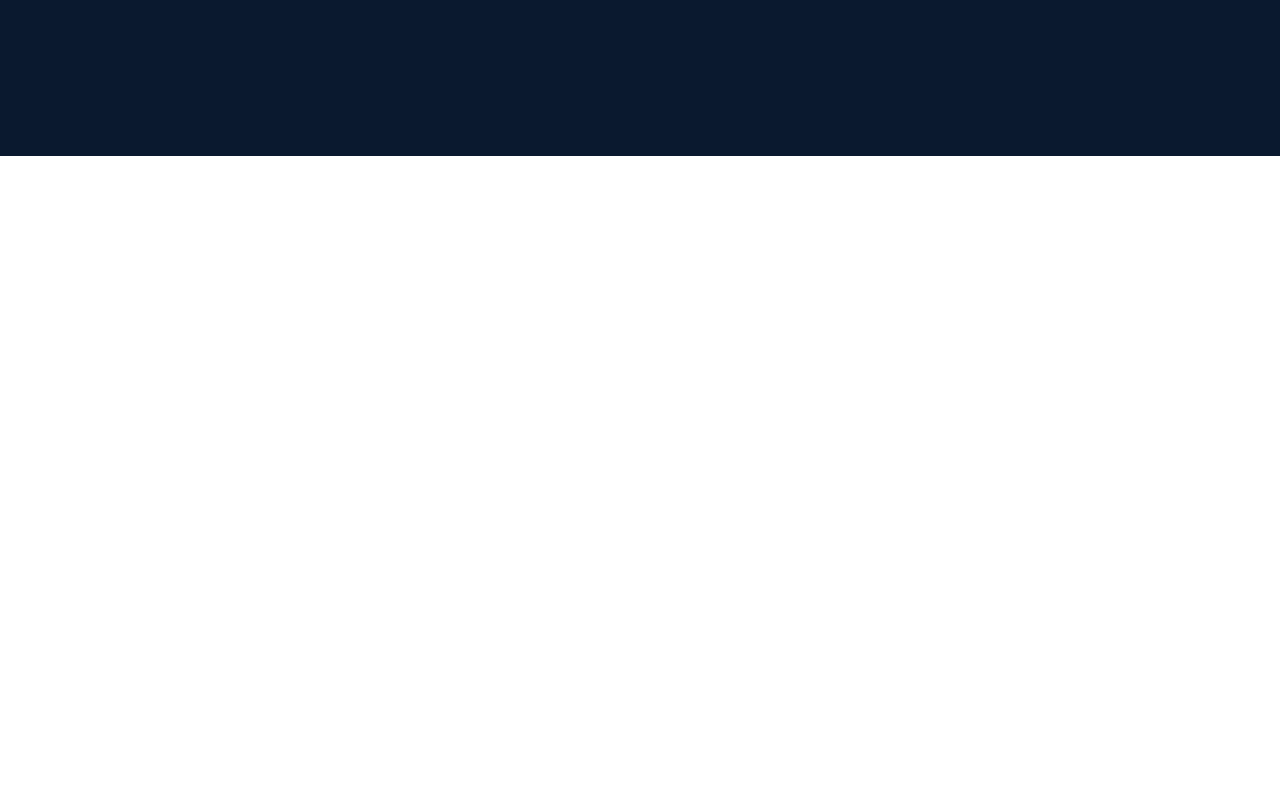
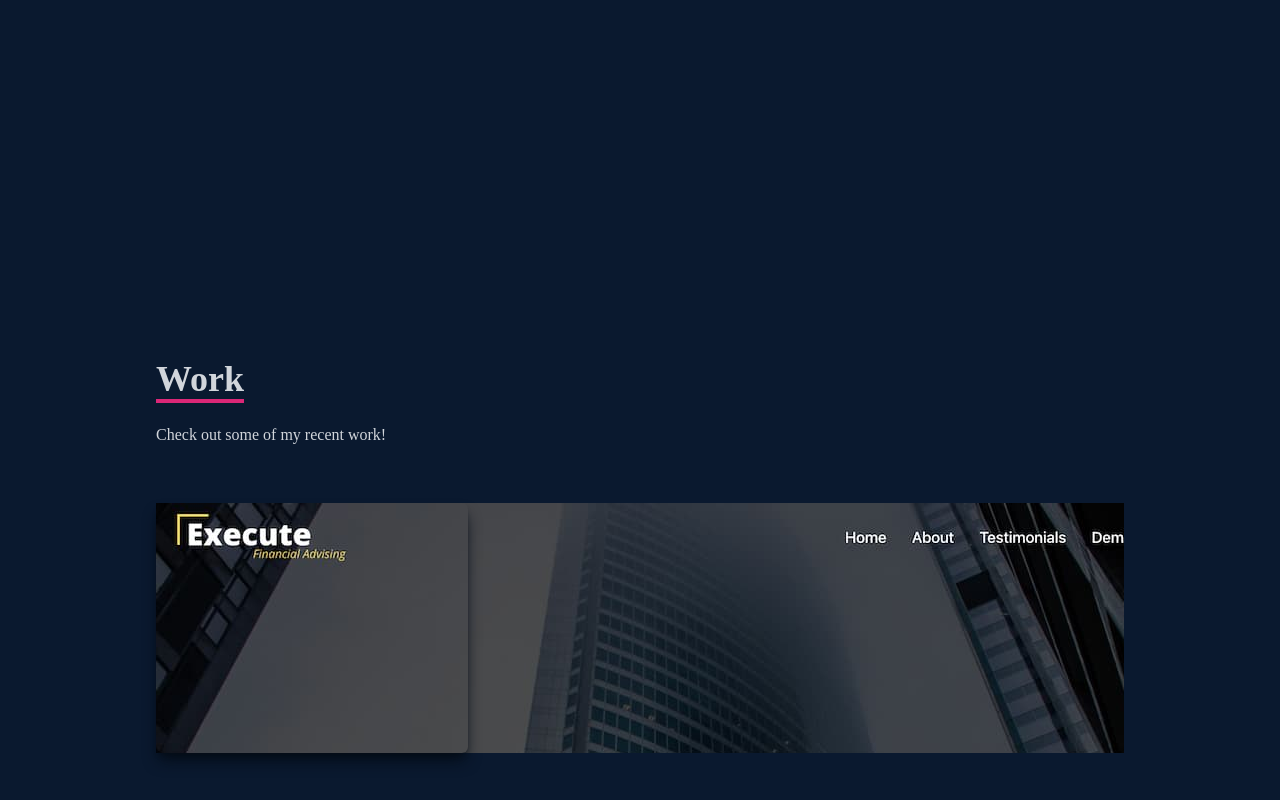
Before and after one commit to barryos112/personal-website, a React (Create React App) app: page / in a window 1280 px wide. Shown: the part 2244-3044 px from the top of the page. Before the commit the page ends 2400 px from the top, so only its background shows below. Built offline with nearby package versions, Linux system fonts and the light colour scheme.

Commit message:
Added Work section

```diff
--- a/src/App.js
+++ b/src/App.js
@@ -3,6 +3,7 @@
 
 import Navbar from "./components/Navbar";
 import Skills from "./components/Skills";
+import Work from "./components/Work";
 
 
 function App() {
@@ -12,6 +13,7 @@
       <Home/>
       <About/>
       <Skills/>
+      <Work/>
     </div>
   );
 }
--- /dev/null
+++ b/src/components/Work.jsx
@@ -0,0 +1,43 @@
+import React from 'react'
+import WorkImg from'../assets/workImg.jpeg';
+
+
+const Work = () => {
+  return (
+    <div name='work' className='w-full md:h-screen text-gray-300 bg-[#0a192f]'>
+        <div className='max-w-[1000px] mx-auto p-4 flex flex-col justify-center w-full h-full'>
+            <div className='pb-8'>
+            <p className='text-4xl font-bold inline border-b-4 text-gray-300 border-pink-600'>Work</p>
+            <p className='py-6'>Check out some of my recent work!</p>
+            </div>
+
+
+    <div style={{backgroundImage: `url(${WorkImg})`}}
+     className='grid sm:grid-cols-2 md:grid-cols-3 gap-4'>
+        <div className='shadow-lg shadow-[#040c16] group container rounded-md flex justify-center items-center mx-auto content-div'>
+
+        {/* Hover effects*/}
+
+            <div className='opacity-0 group-hover:opacity-100'>
+                    <span className=''text2xl font-bold text-white tracking-wider>
+                        React JS website Repo
+
+                    </span>
+                    <div>
+                        <a href='https://github.com/barryos112/personal-website'>
+                            <button className='text-center rounded-lg px-4 py-3 m-2 bg-white text-gray-700 font-bold text-lg'>Code</button>
+                        </a>
+
+
+                    </div>
+                </div>
+            </div>
+        </div>
+
+    </div>
+    </div>
+
+  )
+}
+
+export default Work
--- a/src/index.css
+++ b/src/index.css
@@ -13,3 +13,18 @@
         @apply cursor-pointer
     }
 }
+
+.content-div{
+    background-repeat: no-repeat;
+    background-size: cover;
+    background-position: center;
+    height: 250px;
+}
+
+.content-div:hover{
+    background-image: linear-gradient(
+        to right,
+        rgba(112,157,255,0.8)
+        hsla(242,74%,61% 0.8)
+    );
+}
```
